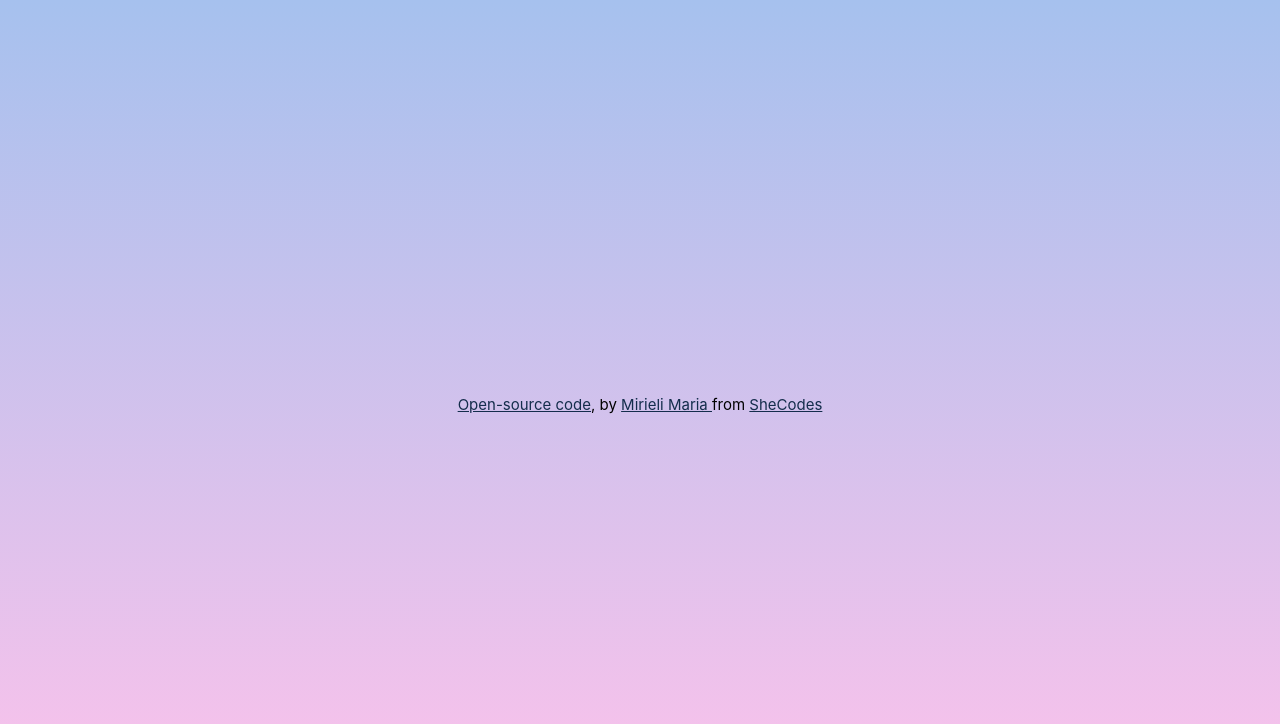
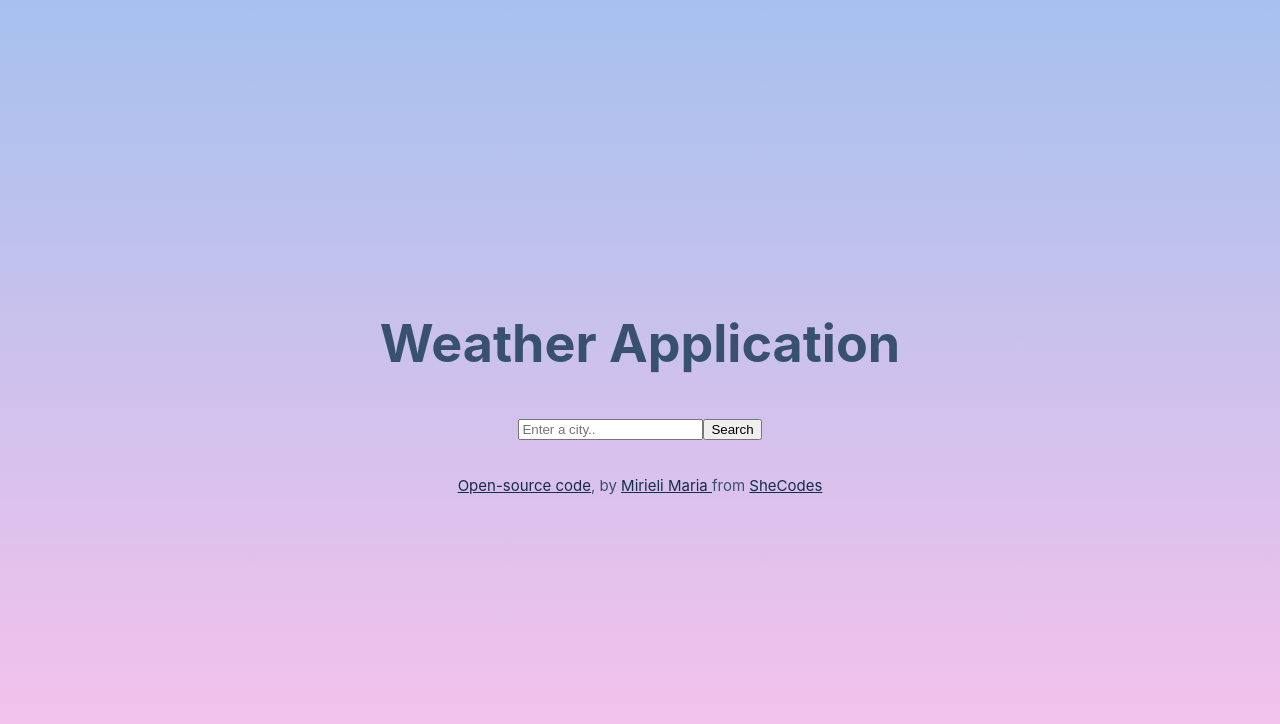
Before and after one commit to mirielimacedo/my-app-weather, a React (Create React App) app: page / in a window 1280 px wide. Shown: the top 724 px of the page. Built offline with nearby package versions, Linux system fonts and the light colour scheme.

Commit message:
Added component WeatherSearch and input/button search

```diff
--- a/src/App.css
+++ b/src/App.css
@@ -1,5 +1,6 @@
 .App {
   text-align: center;
+
 }
 
 
@@ -11,13 +12,15 @@
   align-items: center;
   justify-content: center;
   font-size: calc(10px + 2vmin);
-  color: black;
+  color: #385170;
 }
 
 .App-link {
   color: #142d4c;
   font-size: 15px;
+
 }
 .App-small{
   font-size: 15px;
+
 }
--- a/src/App.js
+++ b/src/App.js
@@ -1,16 +1,14 @@
-
 import './App.css';
+import WeatherSearch from './WeatherSearch';
 
 function App() {
   return (
     <div className="App">
       <header className="App-header">
+      <WeatherSearch/>
 
        <footer>
-
-
-       </footer>
-        <p>
+ <p>
           <a
           className="App-link"
           href="https://github.com/mirielimacedo/my-app-weather"
@@ -29,6 +27,9 @@ function App() {
           rel="noopener noreferrer">   SheCodes</a>
         </p>
 
+       </footer>
+
+
 
 
       </header>
--- /dev/null
+++ b/src/WeatherSearch.js
@@ -0,0 +1,17 @@
+import React from "react";
+
+export default function WeatherSearch(){
+    return (
+<div>
+    <h1>Weather Application</h1>
+    <div>
+        <form>
+            <input type="search"
+            placeholder="Enter a city.."
+            ></input>
+           <button type="Submit">Search</button>
+        </form>
+    </div>
+</div>
+    );
+}
```
